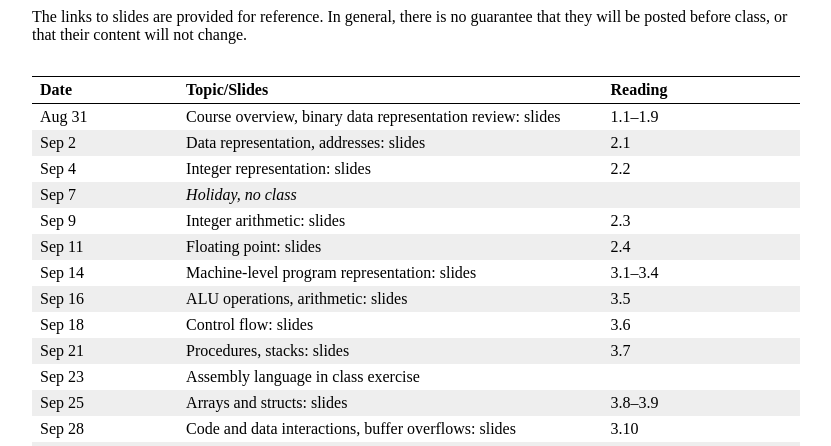
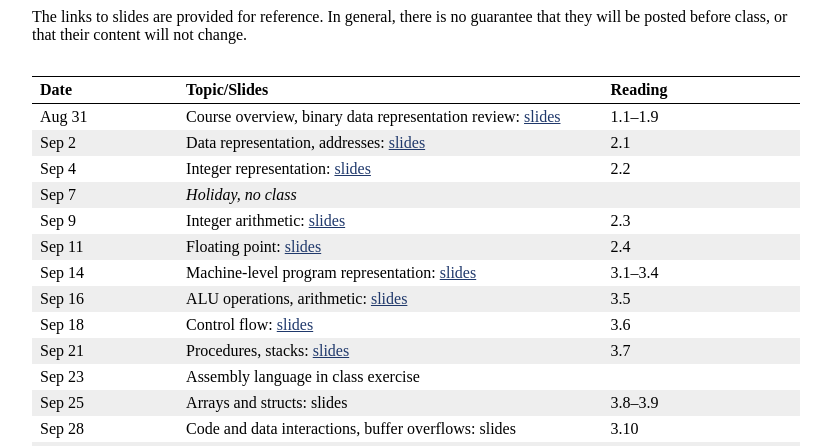
Before and after one commit to jhucsf/fall2020, a Jekyll site: the page built from schedule.md, in a window 1280 px wide. Shown: the part 318-764 px from the top of the page, without its empty margins (224-1055 px from the left). Built offline with Jekyll 4.4.1, drawn with Linux system fonts in a browser that asks for light colours; part of the change alters nothing that is shown.

```diff
--- a/schedule.md
+++ b/schedule.md
@@ -12,16 +12,16 @@ The links to slides are provided for reference.  In general, there is no guarant
 
 Date               | Topic/Slides | Reading
 ------------------ | ----- | ------- | ------------
-Aug 31             | Course overview, binary data representation review: slides | 1.1–1.9
-Sep 2              | Data representation, addresses: slides | 2.1
-Sep 4              | Integer representation: slides | 2.2
+Aug 31             | Course overview, binary data representation review: [slides](lectures/lecture01-public.pdf) | 1.1–1.9
+Sep 2              | Data representation, addresses: [slides](lectures/lecture02-public.pdf) | 2.1
+Sep 4              | Integer representation: [slides](lectures/lecture03-public.pdf) | 2.2
 Sep 7              | *Holiday, no class*
-Sep 9              | Integer arithmetic: slides | 2.3 |
-Sep 11             | Floating point: slides | 2.4 |
-Sep 14             | Machine-level program representation: slides | 3.1–3.4
-Sep 16             | ALU operations, arithmetic: slides | 3.5
-Sep 18             | Control flow: slides | 3.6 |
-Sep 21             | Procedures, stacks: slides | 3.7
+Sep 9              | Integer arithmetic: [slides](lectures/lecture04-public.pdf) | 2.3 |
+Sep 11             | Floating point: [slides](lectures/lecture05-public.pdf) | 2.4 |
+Sep 14             | Machine-level program representation: [slides](lectures/lecture06-public.pdf) | 3.1–3.4
+Sep 16             | ALU operations, arithmetic: [slides](lectures/lecture07-public.pdf) | 3.5
+Sep 18             | Control flow: [slides](lectures/lecture08-public.pdf) | 3.6 |
+Sep 21             | Procedures, stacks: [slides](lectures/lecture09-public.pdf) | 3.7
 Sep 23             | Assembly language in class exercise
 Sep 25             | Arrays and structs: slides | 3.8–3.9
 Sep 28             | Code and data interactions, buffer overflows: slides  | 3.10
```
Also changed, not shown: 9 other files.
